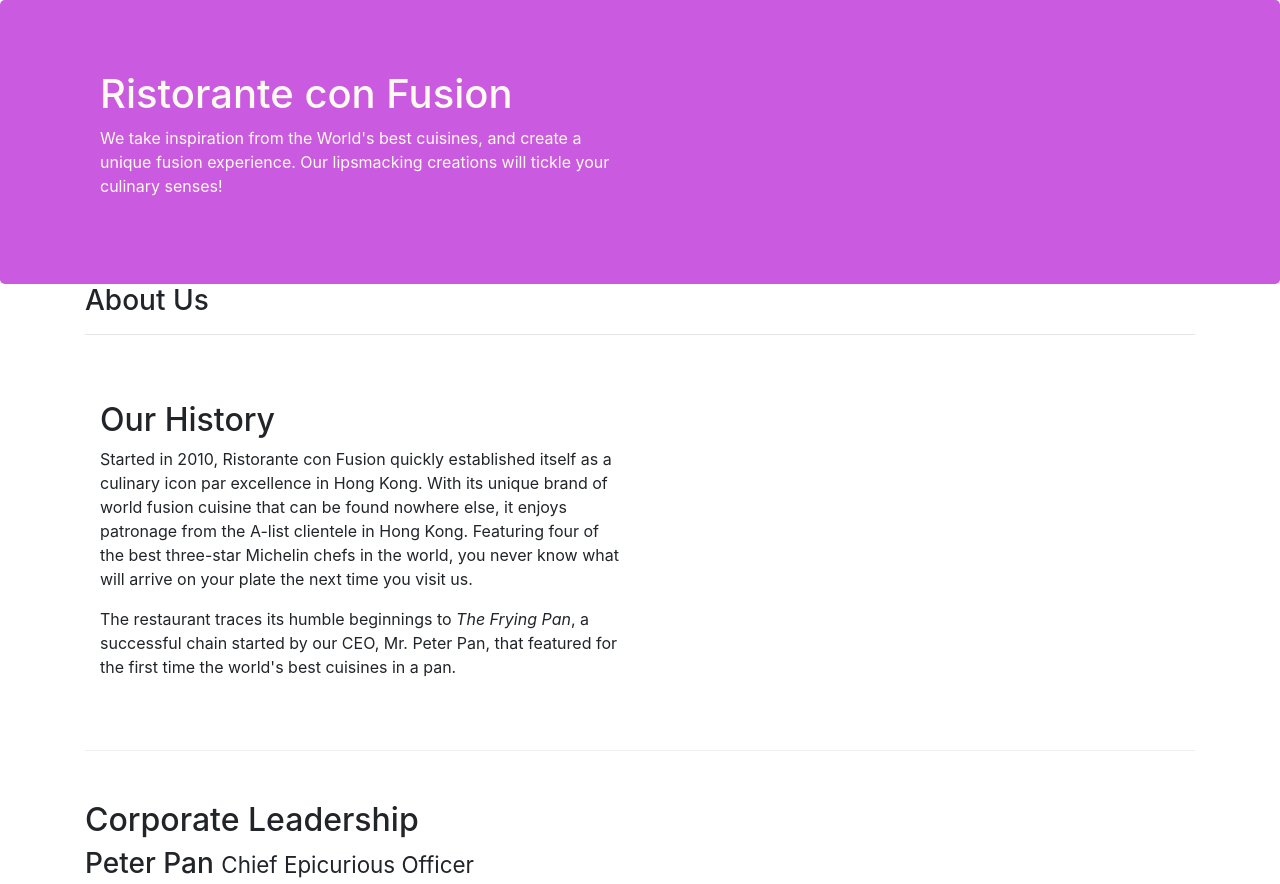
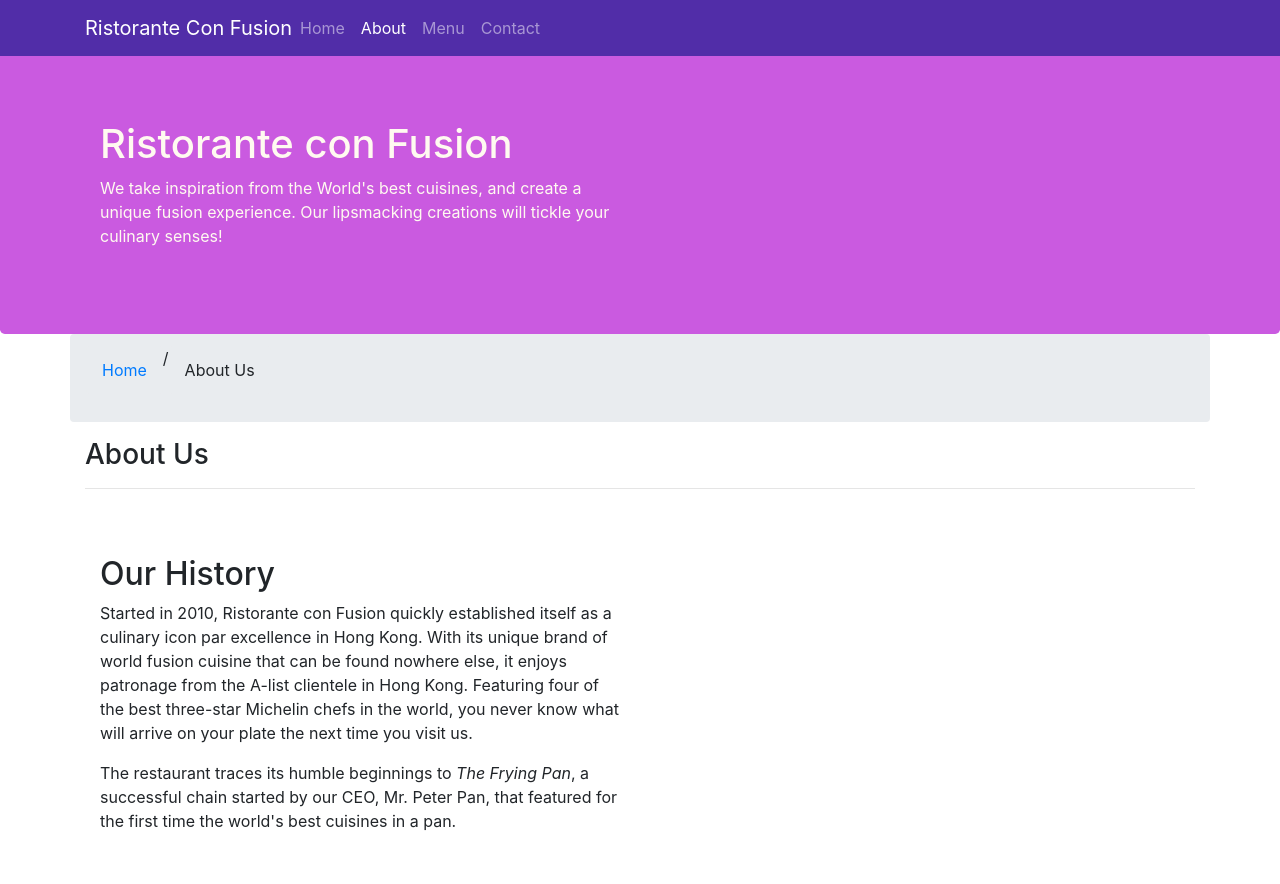
Before and after one commit to ali97730/Bootstrap-4, a website: page aboutus.html in a window 1280 px wide. Shown: the top 884 px of the page. Drawn offline with nearby package versions, Linux system fonts and the light colour scheme.

Commit message:
navbar and breadcrumbs

```diff
--- a/aboutus.html
+++ b/aboutus.html
@@ -15,6 +15,24 @@
     </head>
 
 <body>
+    <nav class="navbar navbar-dark navbar-expand-sm fixed-top">
+        <div class="container">
+            <button class="navbar-toggler" type="button" data-toggle="collapse" data-target="#Navbar">
+                <span class="navbar-toggler-icon"></span>
+            </button>
+            <a  class="navbar-brand mr-auto" href="./index.html">Ristorante Con Fusion</a>
+        <div class="collapse navbar-collapse" id="Navbar">
+
+
+            <ul class="navbar-nav mr-auto">
+               <li class="nav-item"><a class="nav-link" href="./index.html">Home</a></li>
+               <li class="nav-item active"> <a class="nav-link" href="#">About</a></li>
+               <li class="nav-item"> <a class="nav-link" href="#">Menu</a></li>
+               <li class="nav-item"> <a class="nav-link" href="#">Contact</a></li>
+            </ul>
+        </div>
+        </div>
+    </nav>
 
     <header class="jumbotron">
         <div class="container">
@@ -31,6 +49,11 @@
 
     <div class="container">
         <div class="row">
+            <ol class="col-12 breadcrumb">
+                <li class="breadcrumb item"> <a href="./index.html">Home </a></li>/
+                <li class="breadcrumb item">About Us</li>
+
+            </ol>
             <div class="col">
                <h3>About Us</h3>
                <hr>
@@ -70,7 +93,7 @@
                 <div class="col-4 offset-1 col-sm-2">
                     <h5>Links</h5>
                     <ul class="list-unstyled">
-                        <li><a href="#">Home</a></li>
+                        <li><a href="./index.html">Home</a></li>
                         <li><a href="#">About</a></li>
                         <li><a href="#">Menu</a></li>
                         <li><a href="#">Contact</a></li>
--- a/css/styles.css
+++ b/css/styles.css
@@ -25,3 +25,11 @@
     margin :0px;
     color: black;
 }
+body{
+    padding :50px 0px 0px 0px;
+    z-index:0;
+}
+
+.navbar-dark{
+    background-color: #512DA8;
+}
```
Also changed, not shown: index.html (+18 -1 lines).
